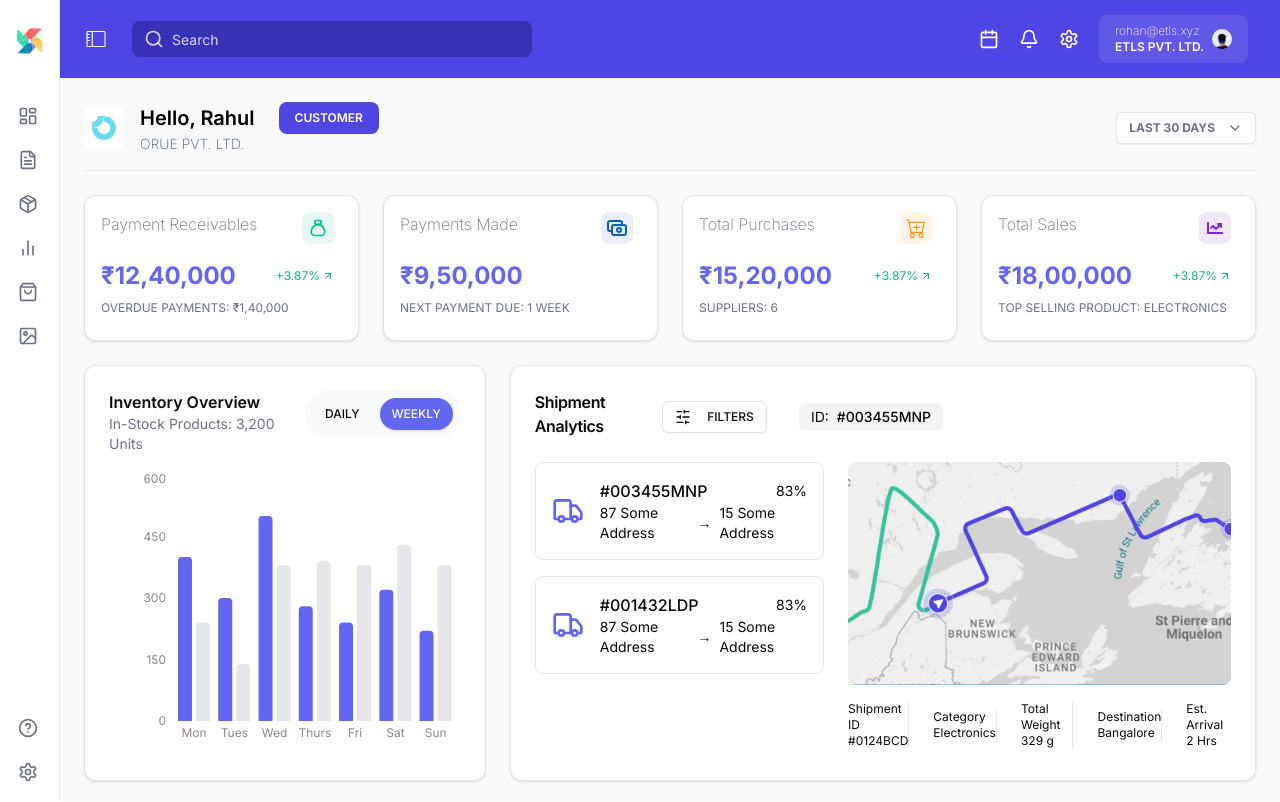
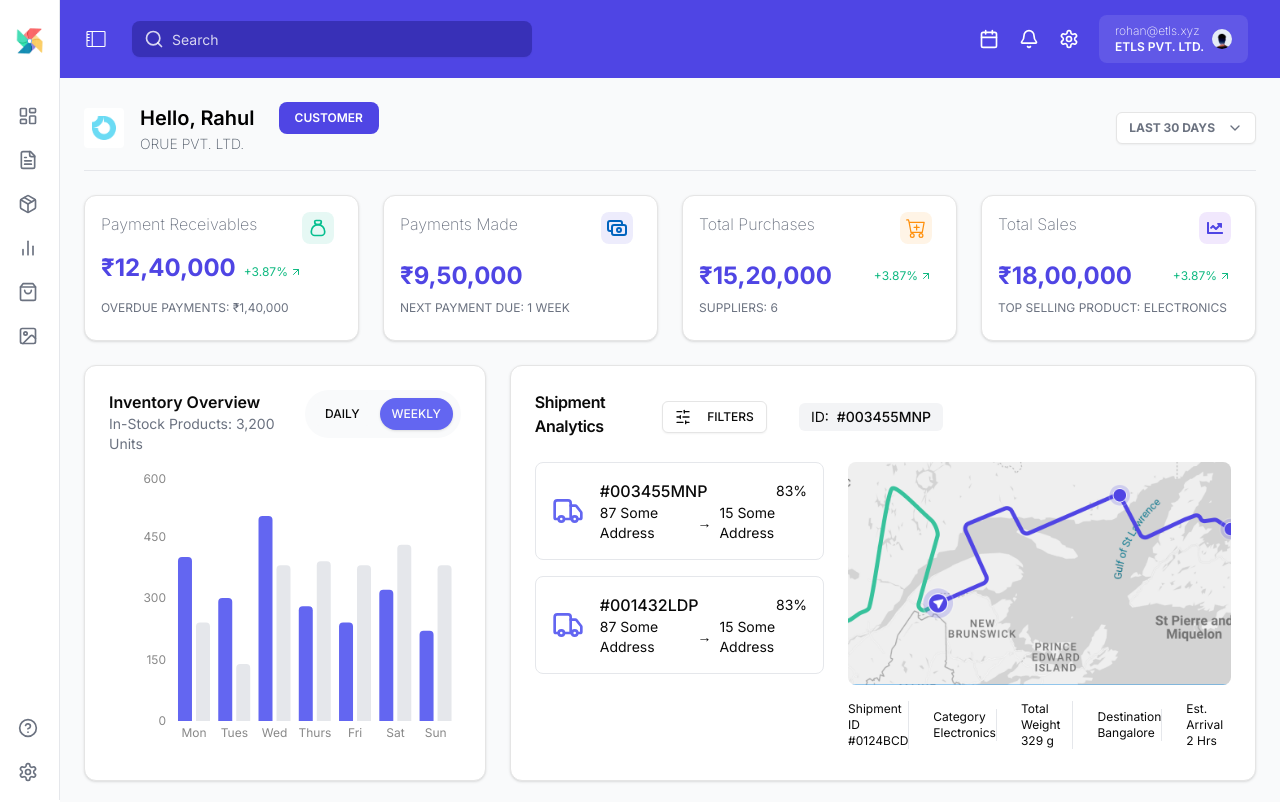
Before and after one commit to AshwiniParaye1/Dashboard, a Next.js app: page / in a window 1280 px wide. Shown: the top 802 px of the page. Built offline with nearby package versions, Linux system fonts and the light colour scheme.

Commit message:
text changes

```diff
--- a/components/dashboard/metrics-cards.tsx
+++ b/components/dashboard/metrics-cards.tsx
@@ -8,25 +8,29 @@ import { FaChartLine } from "react-icons/fa";
 export function MetricsCards() {
   return (
     <div className="grid sm:grid-cols-2 lg:grid-cols-4 gap-6">
-      <Card className="bg-white">
+      <Card className="bg-white items-center">
         <CardContent className="pl-4 pt-2">
-          <div className="flex justify-between items-center mb-4">
+          <div className="flex flex-col justify-between">
+            <div className="flex justify-between items-center mb-2">
               <span className="text-gray-500 text-base font-extralight">
                 Payment Receivables
               </span>
               <TbMoneybag className="h-8 w-8 rounded-lg text-[#05BF8F] bg-[#05BF8F1A] p-1.5 mt-2" />
             </div>
             <div className="space-y-2">
-            <div className="flex items-center justify-between">
-              <span className="text-2xl font-bold text-[#6366F1]">
+              <div className="flex flex-row">
+                <span className="text-2xl font-bold text-[#4F45E4] mb-2">
                   ₹12,40,000
                 </span>
-              <div className="flex items-center text-emerald-500 text-xs">
+                <div className="flex items-center text-emerald-500 text-xs pl-2">
                   +3.87%
                   <ArrowUpRight className="h-3 w-3 ml-0.5" />
                 </div>
               </div>
-            <p className="text-xs text-gray-500">OVERDUE PAYMENTS: ₹1,40,000</p>
+              <p className="text-xs text-gray-500">
+                OVERDUE PAYMENTS: ₹1,40,000
+              </p>
+            </div>
           </div>
         </CardContent>
       </Card>
@@ -40,7 +44,7 @@ export function MetricsCards() {
             <TbCash className="h-8 w-8 rounded-lg mt-2 p-1 bg-[#4F45E41A] text-[#0064BE]" />
           </div>
           <div className="space-y-2">
-            <span className="text-2xl font-bold text-[#6366F1]">₹9,50,000</span>
+            <span className="text-2xl font-bold text-[#4F45E4]">₹9,50,000</span>
             <p className="text-xs text-gray-500">NEXT PAYMENT DUE: 1 WEEK</p>
           </div>
         </CardContent>
@@ -56,7 +60,7 @@ export function MetricsCards() {
           </div>
           <div className="space-y-2">
             <div className="flex items-center justify-between">
-              <span className="text-2xl font-bold text-[#6366F1]">
+              <span className="text-2xl font-bold text-[#4F45E4]">
                 ₹15,20,000
               </span>
               <div className="flex items-center text-emerald-500 text-xs">
@@ -75,11 +79,11 @@ export function MetricsCards() {
             <span className="text-gray-500 text-base font-extralight">
               Total Sales
             </span>
-            <FaChartLine className="h-8 w-8 p-2 rounded-lg bg-[#7A21EB1A] text-[#7A21EB] mt-2" />
+            <FaChartLine className="h-8 w-8 p-2 rounded-lg bg-[#7A21EB1A] text-[#4F45E4] mt-2" />
           </div>
           <div className="space-y-2">
             <div className="flex items-center justify-between">
-              <span className="text-2xl font-bold text-[#6366F1]">
+              <span className="text-2xl font-bold text-[#4F45E4]">
                 ₹18,00,000
               </span>
               <div className="flex items-center text-emerald-500 text-xs">
```
Lines whose indentation alone changed are shown as unchanged.
